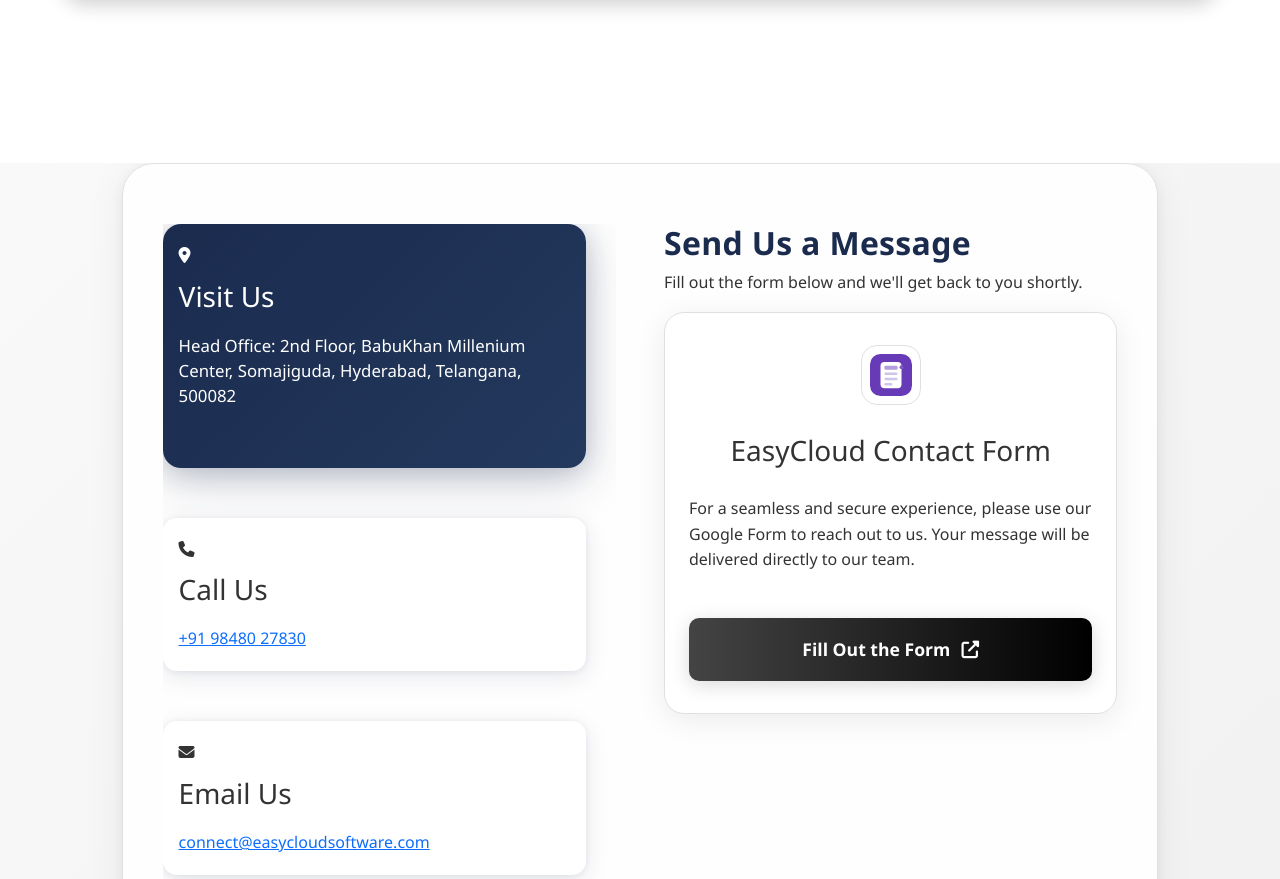
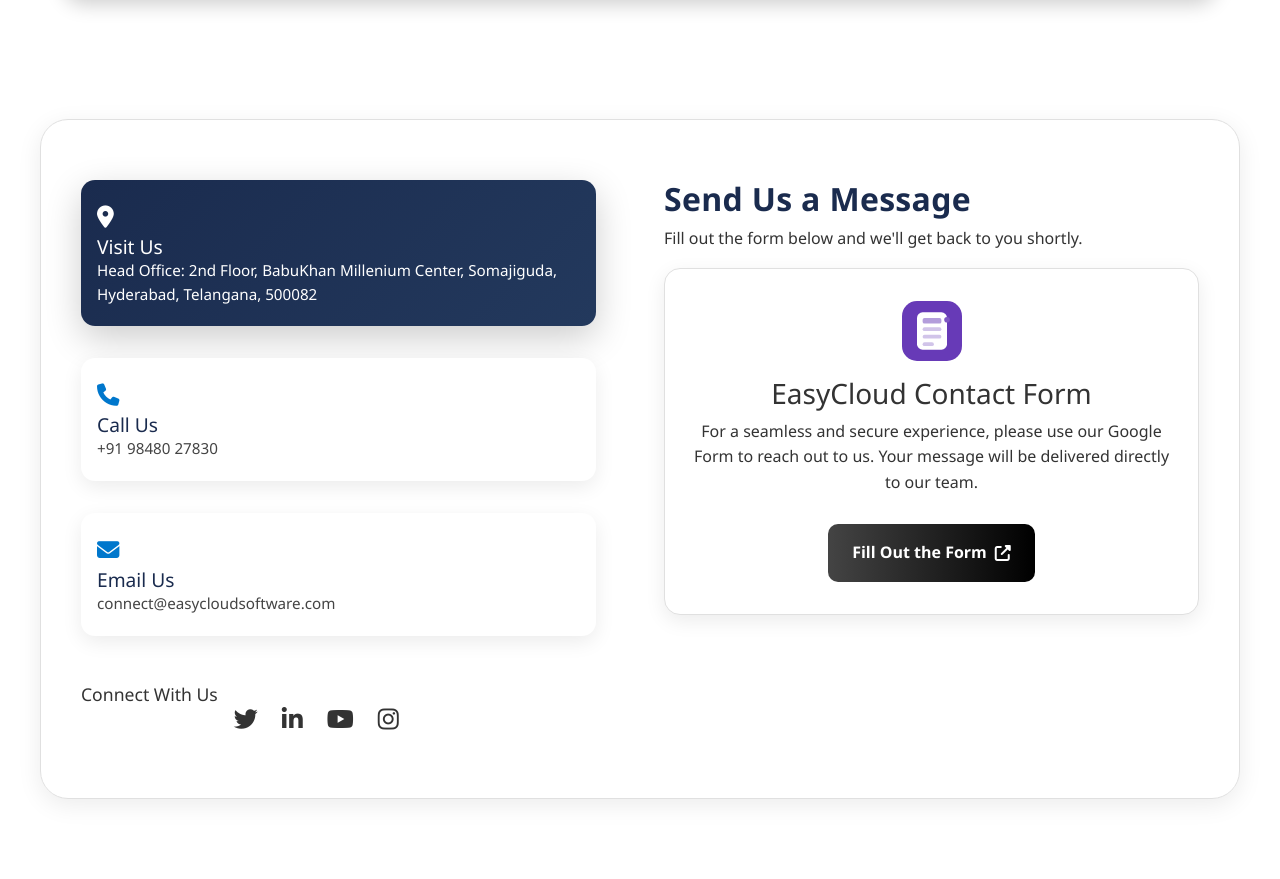
Before and after one commit to sumith1704/Easycloud-Website, a PHP site: page /contact.php in a window 1280 px wide. Shown: the part 77-956 px from the top of the page. Run offline with PHP 8.4, Linux system fonts and the light colour scheme; some libraries are stand-ins or nearby versions.

Commit message:
Contact page resposiveness updated

```diff
--- a/contact.css
+++ b/contact.css
@@ -1,22 +1,21 @@
 /* ===========================
-   Global + Layout - FORCE RESPONSIVE
+   Global + Layout
 =========================== */
 * {
     box-sizing: border-box;
 }
 
-html {
+html, body {
     overflow-x: hidden;
+    margin: 0;
+    padding: 0;
+    width: 100%;
+    max-width: 100vw;
 }
 
 body {
     margin-top: 110px;
-    overflow-x: hidden;
-    width: 100%;
-    max-width: 100vw;
-    padding: 0;
-    margin-left: 0;
-    margin-right: 0;
+    font-family: 'Poppins', 'Segoe UI', Arial, sans-serif;
 }
 
 .logo img {
@@ -25,28 +24,25 @@ body {
 }
 
 section h2, .trusted-heading {
-    font-family: 'Poppins', 'Segoe UI', Arial, sans-serif;
     font-weight: 800;
     color: #1a2b4e;
     letter-spacing: 0.01em;
 }
 
 /* ===========================
-   Contact Section - FORCED RESPONSIVE
+   Contact Section
 =========================== */
 .contact-section {
     width: 100%;
     max-width: 100vw;
-    margin-top: 7.5rem !important;
+    margin-top: 1rem !important;
     padding: 0;
     min-height: 100vh;
-    background: linear-gradient(135deg, #f9f9f9 0%, #f1f1f1 100%);
     display: flex;
     align-items: center;
     justify-content: center;
     position: relative;
     animation: bgMove 12s linear infinite alternate;
-    overflow-x: hidden;
 }
 
 @keyframes bgMove {
@@ -56,407 +52,207 @@ section h2, .trusted-heading {
 
 .contact-container {
     width: 95%;
-    max-width: 95vw;
+    max-width: 1200px;
     margin: 0 auto;
-    padding: 20px 10px;
+    padding: 40px 25px;
     display: grid;
     grid-template-columns: 1fr;
     gap: 30px;
-    align-items: start;
-    min-height: auto;
-    box-shadow: 0 8px 40px rgba(0,0,0,0.06), 0 2px 12px rgba(0,0,0,0.05);
-    border-radius: 16px;
+    border-radius: 20px;
     background: rgba(255,255,255,0.9);
     border: 1px solid #e0e0e0;
-    overflow: hidden;
+    box-shadow: 0 6px 24px rgba(0,0,0,0.08);
 }
 
-/* Desktop only - larger screens */
-@media (min-width: 1200px) {
+/* Larger screens */
+/* Mobile responsiveness for contact section */
+@media (max-width: 768px) {
     .contact-section {
-        padding: 0 5%;
+        margin-top: 0.5rem !important;
+        padding: 0 0.5rem;
+        min-height: auto;
     }
     .contact-container {
-        width: 90%;
-        max-width: 1200px;
-        padding: 60px 40px;
-        grid-template-columns: 1fr 1.2fr;
-        gap: 60px;
-        border-radius: 32px;
+        display: flex !important;
+        flex-direction: column-reverse !important;
+        padding: 18px 6px;
+        gap: 18px;
+        border-radius: 12px;
+        max-width: 99vw;
+    }
+    .contact-info {
+        padding-right: 0;
+        text-align: center;
+        gap: 1rem;
+    }
+    .google-form-card {
+        margin-top: 1.2rem;
+        padding: 1.2rem 0.5rem;
+        border-radius: 10px;
+    }
+    .map-section {
+        width: 98vw;
+        margin: 1.2rem auto 0 auto;
+        border-radius: 10px;
+    }
+    .map-section iframe {
+        height: 180px;
+        border-radius: 10px;
     }
 }
-
-@media (min-width: 992px) and (max-width: 1199px) {
-    .contact-section {
-        padding: 0 3%;
-    }
+@media (min-width: 992px) {
     .contact-container {
-        width: 90%;
-        padding: 40px 25px;
-        grid-template-columns: 1fr 1fr;
-        gap: 40px;
-        border-radius: 24px;
-    }
-}
-
-/* Tablet and below - FORCE SINGLE COLUMN */
-@media (max-width: 991px) {
-    .contact-section {
-        margin-top: 5rem !important;
-        padding: 0;
-    }
-    .contact-container {
-        width: 95%;
-        max-width: 95vw;
-        padding: 25px 15px;
-        grid-template-columns: 1fr;
-        gap: 25px;
-        border-radius: 20px;
-    }
-}
-
-@media (max-width: 768px) {
-    .contact-section {
-        margin-top: 4rem !important;
-    }
-    .contact-container {
-        width: 96%;
-        max-width: 96vw;
-        padding: 20px 12px;
-        gap: 20px;
-        border-radius: 16px;
-    }
-}
-
-@media (max-width: 576px) {
-    .contact-section {
-        margin-top: 3rem !important;
-    }
-    .contact-container {
-        width: 98%;
-        max-width: 98vw;
-        padding: 15px 8px;
-        gap: 15px;
-        border-radius: 12px;
-        margin: 0 1%;
-    }
-}
-
-@media (max-width: 400px) {
-    .contact-container {
-        width: 99%;
-        max-width: 99vw;
-        padding: 12px 6px;
-        margin: 0 0.5%;
+        grid-template-columns: 1fr 1.2fr;
+        gap: 50px;
+        padding: 60px 40px;
+        border-radius: 28px;
     }
 }
 
 /* ===========================
-   Contact Info - FULLY RESPONSIVE
+   Contact Info
 =========================== */
 .contact-info {
-    width: 100%;
-    padding: 0;
     display: flex;
     flex-direction: column;
-    gap: 1rem;
+    gap: 1.2rem;
     text-align: center;
 }
 
-.contact-header {
+@media (min-width: 992px) {
+    .contact-info {
+        text-align: left;
+        padding-right: 20px;
+    }
+}
+
+.info-card {
+    background: #fff;
+    border-radius: 14px;
+    padding: 1.2rem 1rem;
+    box-shadow: 0 6px 20px rgba(0,0,0,0.08);
+    transition: all 0.2s ease;
+    text-align: left;
+}
+
+.info-card:hover {
+    box-shadow: 0 10px 28px rgba(0,0,0,0.12);
+    border-radius: 16px;
+}
+
+.info-card h3 {
+    margin: 0;
+    font-size: 1.2rem;
+    color: #1a2b4e;
+}
+
+.info-card p,
+.info-card a {
+    margin: 0;
+    font-size: 0.95rem;
+    color: #444;
+    text-decoration: none;
+}
+
+.card-icon {
+    font-size: 1.4rem;
+    color: #0077cc;
+}
+
+/* Dark style for first card */
+.info-card:first-child {
+    background: linear-gradient(135deg, #1a2b4e, #23395d);
+    color: #fff;
+    box-shadow: 0 12px 36px rgba(0,0,0,0.2);
+}
+.info-card:first-child h3,
+.info-card:first-child p,
+.info-card:first-child .card-icon i {
+    color: #fff !important;
+}
+
+/* ===========================
+   Social Links
+=========================== */
+.social-links {
+    margin-top: 1rem;
+}
+.social-links h3 {
+    font-size: 1.1rem;
+    margin-bottom: 0.6rem;
+}
+.social-icons {
     display: flex;
+    gap: 1rem;
+    justify-content: center;
+}
+.social-icons a {
+    font-size: 1.2rem;
+    color: #333;
+    transition: color 0.2s;
+}
+.social-icons a:hover {
+    color: #0077cc;
+}
+
+/* ===========================
+   Google Form Card
+=========================== */
+.google-form-card {
+    background: #fff;
+    border-radius: 16px;
+    box-shadow: 0 6px 20px rgba(0,0,0,0.08);
+    padding: 2rem 1.5rem;
+    text-align: center;
+    border: 1px solid #e0e0e0;
+}
+.google-form-logo {
+    width: 60px;
+    height: 60px;
+    margin-bottom: 1rem;
+}
+.google-form-btn {
+    display: inline-flex;
     align-items: center;
     justify-content: center;
     gap: 0.5rem;
-    margin-bottom: 1rem;
-    flex-wrap: wrap;
-}
-
-.contact-header i {
-    color: #0077cc;
-    font-size: 1.1rem;
-}
-
-.contact-header span {
-    color: #0077cc;
-    font-size: 1.1rem;
-    font-weight: 500;
-}
-
-.contact-info h1 {
-    font-size: 2rem;
-    color: #1a2b4e;
-    margin-bottom: 15px;
-    line-height: 1.2;
-    word-wrap: break-word;
-    hyphens: auto;
-}
-
-.contact-info p {
-    font-size: 0.95rem;
-    color: #444;
-    margin-bottom: 25px;
-    line-height: 1.5;
-    word-wrap: break-word;
-    hyphens: auto;
-}
-
-/* Desktop adjustments */
-@media (min-width: 992px) {
-    .contact-info {
-        text-align: left;
-        padding-right: 30px;
-    }
-    .contact-header {
-        justify-content: flex-start;
-    }
-    .contact-info h1 {
-        font-size: 2.8rem;
-    }
-    .contact-info p {
-        font-size: 1.05rem;
-        margin-bottom: 35px;
-    }
-}
-
-@media (min-width: 1200px) {
-    .contact-info h1 {
-        font-size: 3rem;
-    }
-    .contact-info p {
-        margin-bottom: 40px;
-    }
-}
-
-@media (max-width: 480px) {
-    .contact-info h1 {
-        font-size: 1.6rem;
-    }
-    .contact-info p {
-        font-size: 0.9rem;
-    }
-}
-
-/* ===========================
-   Buttons - FULLY RESPONSIVE
-=========================== */
-.contact-btn {
-    background: linear-gradient(90deg, #5a6473 0%, #23272f 100%);
-    color: #fff;
-    font-weight: 700;
-    border: none;
-    border-radius: 8px;
-    padding: 0.7rem 1.5rem;
-    font-size: 1rem;
-    cursor: pointer;
-    box-shadow: 0 2px 8px rgba(0,0,0,0.08);
-    transition: background 0.2s, box-shadow 0.2s;
-    width: 100%;
-    max-width: 280px;
-    margin: 0 auto;
-    display: block;
-}
-
-.contact-btn:hover,
-.contact-btn:focus {
-    background: linear-gradient(90deg, #23272f 0%, #5a6473 100%);
-    box-shadow: 0 4px 16px rgba(0,0,0,0.12);
-}
-
-.google-form-btn {
-    display: flex;
-    align-items: center;
-    justify-content: center;
-    gap: 0.5rem;
-    background: linear-gradient(90deg, #444 0%, #000 100%);
+    background: linear-gradient(90deg, #444, #000);
     color: #fff;
     font-weight: 700;
     font-size: 1rem;
     padding: 1rem 1.5rem;
     border-radius: 10px;
     text-decoration: none;
-    box-shadow: 0 4px 20px rgba(0,0,0,0.15);
     transition: all 0.2s ease;
-    margin-top: 0.5rem;
-    border: none;
-    outline: none;
-    position: relative;
-    overflow: hidden;
-    width: 100%;
-    max-width: 100%;
-    text-align: center;
+    margin-top: 0.8rem;
 }
-
 .google-form-btn:hover {
-    background: linear-gradient(90deg, #000 0%, #444 100%);
+    background: linear-gradient(90deg, #000, #444);
     transform: translateY(-1px);
-    box-shadow: 0 6px 24px rgba(0,0,0,0.2);
-}
-
-@media (min-width: 768px) {
-    .google-form-btn {
-        font-size: 1.1rem;
-        padding: 1.1rem 2rem;
-        gap: 0.7rem;
-    }
 }
 
 /* ===========================
-   Google Form Card - RESPONSIVE
+   Map Section
 =========================== */
-.google-form-card {
-    background: #fff;
-    border-radius: 16px;
-    box-shadow: 0 6px 30px rgba(0,0,0,0.08);
-    padding: 1.5rem 1rem;
-    display: flex;
-    flex-direction: column;
-    align-items: center;
-    justify-content: center;
-    gap: 1rem;
-    margin: 1rem auto;
+.map-section {
+    width: 90%;
+    max-width: 900px;
+    margin: 2.5rem auto 0;
+    border-radius: 20px;
+    overflow: hidden;
+    border: 1px solid #e0e0e0;
+    box-shadow: 0 6px 20px rgba(0,0,0,0.08);
+}
+.map-section iframe {
     width: 100%;
-    max-width: 100%;
-    border: 1px solid #e0e0e0;
-    backdrop-filter: blur(6px);
+    height: 350px;
+    border: 0;
 }
 
-@media (min-width: 576px) {
-    .google-form-card {
-        padding: 2rem 1.5rem;
-        gap: 1.3rem;
-        max-width: 400px;
-        border-radius: 20px;
-    }
+/* Small screen adjustments */
+@media (max-width: 768px) {
+    .map-section iframe { height: 250px; }
 }
-
-.google-form-logo {
-    width: 50px;
-    height: 50px;
-    object-fit: contain;
-    margin-bottom: 0.5rem;
-    background: #fff;
-    border-radius: 12px;
-    padding: 0.4rem;
-    border: 1px solid #e0e0e0;
+@media (max-width: 480px) {
+    .map-section iframe { height: 200px; }
 }
-
-@media (min-width: 576px) {
-    .google-form-logo {
-        width: 60px;
-        height: 60px;
-        border-radius: 16px;
-        padding: 0.5rem;
-    }
-}
-
-/* ===========================
-   Map Section - RESPONSIVE
-=========================== */
-.map-section {
-    width: 95%;
-    max-width: 95vw;
-    margin: 2rem auto 0 auto;
-    text-align: center;
-    border-radius: 16px;
-    overflow: hidden;
-    border: 1px solid #e0e0e0;
-}
-
-.map-section iframe {
-    width: 100%;
-    height: 250px;
-    border: 0;
-    border-radius: 16px;
-    box-shadow: 0 4px 24px rgba(0,0,0,0.1);
-    background: #fff;
-}
-
-@media (min-width: 576px) {
-    .map-section {
-        width: 90%;
-        max-width: 90vw;
-    }
-    .map-section iframe {
-        height: 300px;
-    }
-}
-
-@media (min-width: 768px) {
-    .map-section {
-        width: 85%;
-        max-width: 800px;
-        border-radius: 20px;
-    }
-    .map-section iframe {
-        height: 350px;
-        border-radius: 20px;
-    }
-}
-
-@media (min-width: 992px) {
-    .map-section {
-        max-width: 900px;
-        border-radius: 24px;
-        margin: 3rem auto 0 auto;
-    }
-    .map-section iframe {
-        height: 450px;
-        border-radius: 24px;
-    }
-}
-
-/* ===========================
-   ADDITIONAL FORCED CONSTRAINTS
-=========================== */
-.contact-section * {
-    max-width: 100%;
-    word-wrap: break-word;
-}
-
-/* Ensure no element can cause horizontal scroll */
-.contact-container > * {
-    max-width: 100%;
-    overflow-wrap: break-word;
-}
-
-/* Force any potential overflow to be hidden */
-.contact-section,
-.contact-container,
-.contact-info,
-.google-form-card {
-    overflow-x: hidden;
-}
-
-/* Highlight all info/office cards with shadow */
-
-.info-card:not(.footer-card) {
-    box-shadow: 0 6px 24px rgba(30,43,78,0.10), 0 1px 6px rgba(30,43,78,0.08);
-    border-radius: 14px;
-    background: #fff;
-    transition: box-shadow 0.2s, border-radius 0.2s;
-    margin-bottom: 18px;
-    padding: 1.2rem 1rem;
-    display: flex;
-    flex-direction: column;
-    align-items: flex-start;
-    justify-content: flex-start;
-    gap: 0.7rem;
-}
-.info-card:not(.footer-card):hover{
-    box-shadow: 0 12px 36px rgba(30,43,78,0.16), 0 2px 12px rgba(30,43,78,0.12);
-    border-radius: 16px;
-}
-
-/* Make Visit Us card dark */
-.info-card:first-child:not(.footer-card) {
-    background: linear-gradient(135deg, #1a2b4e 0%, #23395d 100%) !important;
-    color: #fff !important;
-    box-shadow: 0 12px 48px rgba(30,43,78,0.22), 0 4px 24px rgba(30,43,78,0.18);
-    border-radius: 18px;
-}
-.info-card:first-child:not(.footer-card) h3,
-.info-card:first-child:not(.footer-card) p,
-.info-card:first-child:not(.footer-card) .card-icon i {
-    color: #fff !important;
-}
```
